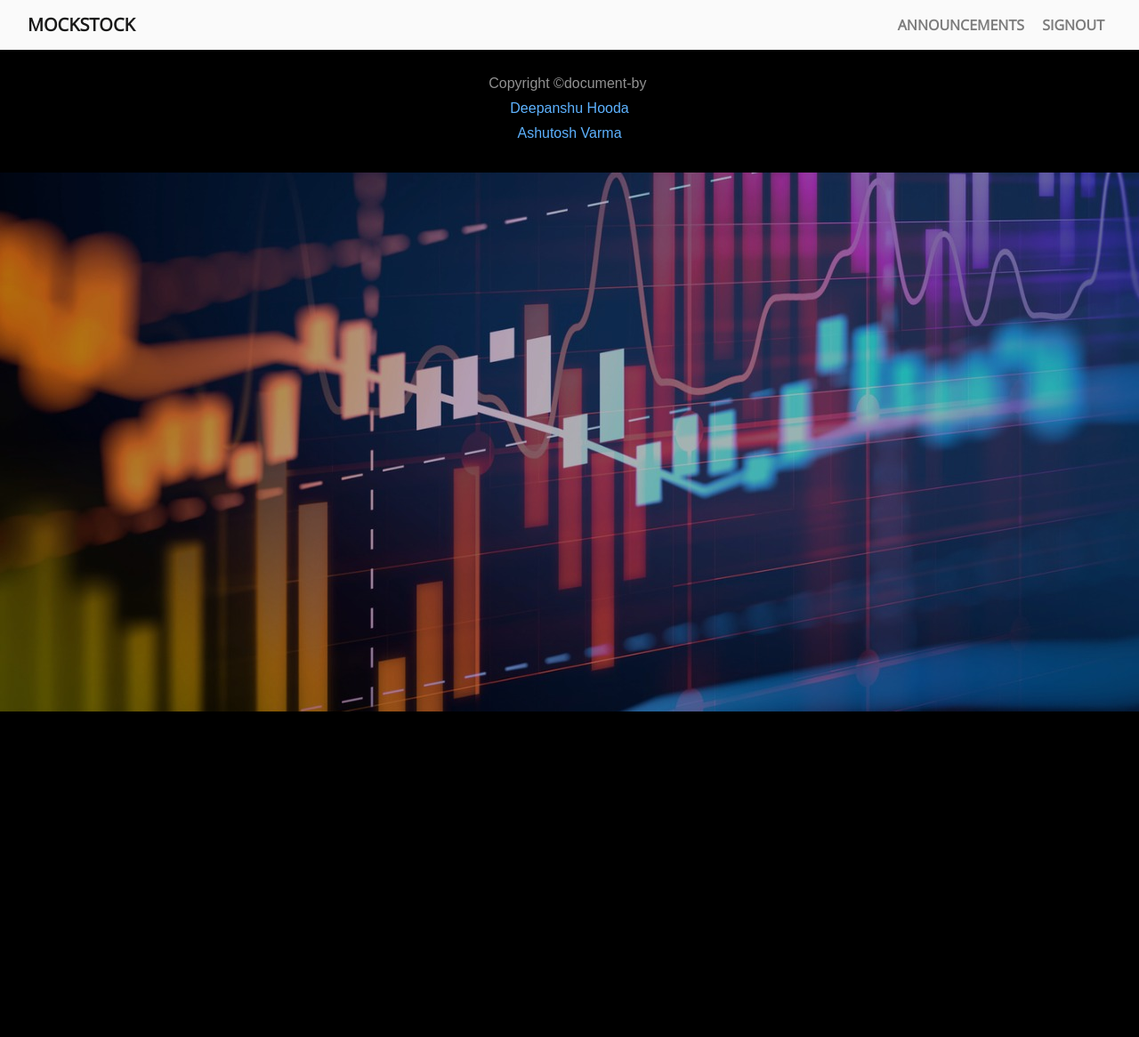
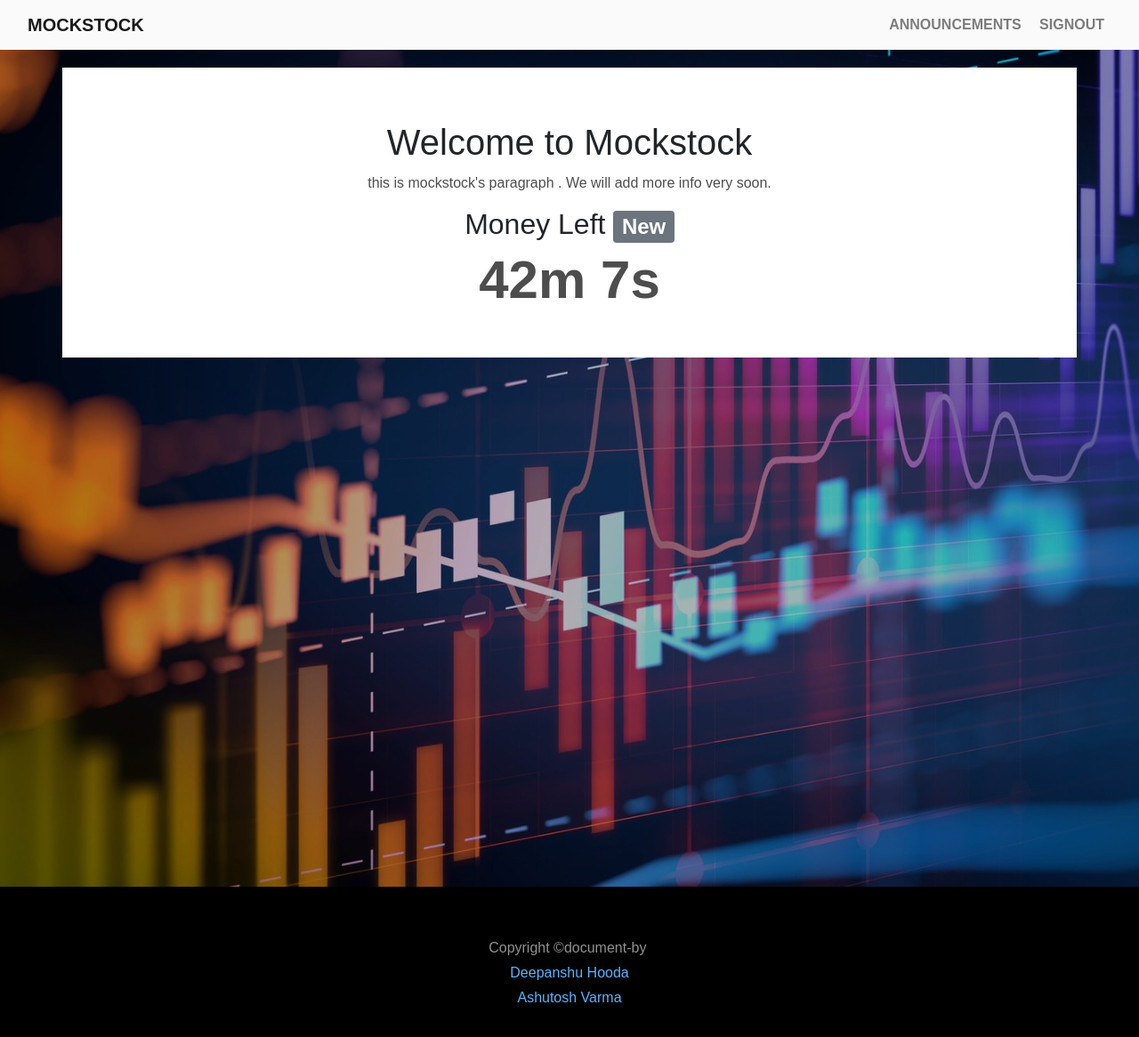
Before and after one commit to gitofdeepanshu/MockStock, a Flask app: page / in a window 1280 px wide. Shown: the whole page at 89% size. Before the commit the page ends 800 px from the top, so only its background shows below. Run offline with Flask 2, Linux system fonts and the light colour scheme; data that the repository does not hold is empty; some libraries are stand-ins or nearby versions.

Commit message:
add top banner

```diff
--- a/app/static/css/card_grid.css
+++ b/app/static/css/card_grid.css
@@ -7,6 +7,7 @@ body {
 @media (max-width: 700px) {
   .col-md-4.stock-items {
     margin-bottom: 10px;
+    padding-bottom: 10px;
   }
 }
 
@@ -17,7 +18,7 @@ body {
 }
 
 .stock-main-container {
-  margin-top: 100px;
+  margin-top: 0px;
 }
 
 .badge.badge-primary.stock-price {
--- a/app/static/css/footer.css
+++ b/app/static/css/footer.css
@@ -1,9 +1,19 @@
+.footer {
+  background-repeat: no-repeat;
+  background-position: center center;
+  background-repeat: no-repeat;
+  background-size: cover;
+  margin-top: 500px;
+
+}
+
 a, .button {
     -webkit-transition: 0.3s;
     -moz-transition: 0.3s;
     -o-transition: 0.3s;
     transition: 0.3s;
   }
+
 
   a:focus, .button:focus, button:focus {
     text-decoration: none;
@@ -29,13 +39,7 @@ a, .button {
     font-family: "Poppins", sans-serif;
   }
 
-  .footer {
-    background-repeat: no-repeat;
-    background-position: center center;
-    background-repeat: no-repeat;
-    background-size: cover;
-    margin-top: -50px;
-  }
+
 
   .footer .copy-right_text {
     padding-bottom: 30px;
@@ -90,3 +94,64 @@ a, .button {
   a:visited {
     text-decoration: none;
   }
+
+
+
+
+
+
+
+
+
+
+  #promo {
+    text-align: center;
+    padding: 40px;
+    /*background: url(../../assets/img/elsetge.cat_analytics-wallpaper_1606133..jpg) no-repeat;*/
+  }
+
+
+
+  .site-section {
+    background: white;
+
+  }
+
+  body {
+    /*margin: 0;*/
+    font-family: Arial , Helvetica ,sans-serif;
+    /*font-size: 1rem;*/
+    /*font-weight: 400;*/
+    /*line-height: 1.5;*/
+    /*color: #212529;*/
+    /*text-align: left;*/
+    /*background-color: #fff;*/
+  }
+
+  .container.site-section {
+    text-align: center;
+    padding: 60px 0;
+    margin-bottom: 30px;
+    font-size: 20px;
+  }
+
+  .row {
+    margin-top: 25px;
+  }
+
+  .row.items-row {
+    padding: 10px;
+  }
+
+
+
+
+
+
+#demo{
+    padding-top: 20px;
+    padding-bottom: -20px;
+   font-size: 60px;
+   font-weight: 700;
+
+}
--- a/app/templates/main/index.html
+++ b/app/templates/main/index.html
@@ -16,6 +16,47 @@
 
 {% block content %}
 
+<div id="promo">
+    <div class="container site-section" style="margin-top: 36px;">
+        <h1>Welcome to Mockstock</h1>
+        <p>this is mockstock's paragraph . We will add more info very soon.</p>
+        <h2>Money Left <span class="badge badge-secondary">New</span></h2>
+        <!-- Display the countdown timer in an element -->
+<p id="demo"></p>
+
+<script>
+// Set the date we're counting down to
+var countDownDate = new Date("Feb 8, 2020 18:37:25").getTime();
+
+// Update the count down every 1 second
+var x = setInterval(function() {
+
+// Get today's date and time
+var now = new Date().getTime();
+
+// Find the distance between now and the count down date
+var distance = countDownDate - now;
+
+// Time calculations for days, hours, minutes and seconds
+var days = Math.floor(distance / (1000 * 60 * 60 * 24));
+var hours = Math.floor((distance % (1000 * 60 * 60 * 24)) / (1000 * 60 * 60));
+var minutes = Math.floor((distance % (1000 * 60 * 60)) / (1000 * 60));
+var seconds = Math.floor((distance % (1000 * 60)) / 1000);
+
+// Display the result in the element with id="demo"
+document.getElementById("demo").innerHTML =  minutes + "m " + seconds + "s ";
+
+// If the count down is finished, write some text
+if (distance < 0) {
+clearInterval(x);
+document.getElementById("demo").innerHTML = "EXPIRED";
+}
+}, 1000);
+</script>
+
+</div>
+</div>
+
 <!-- Start: 1 Row 4 Columns -->
 <div class="stock-main-container">
     <div class="container">
```
